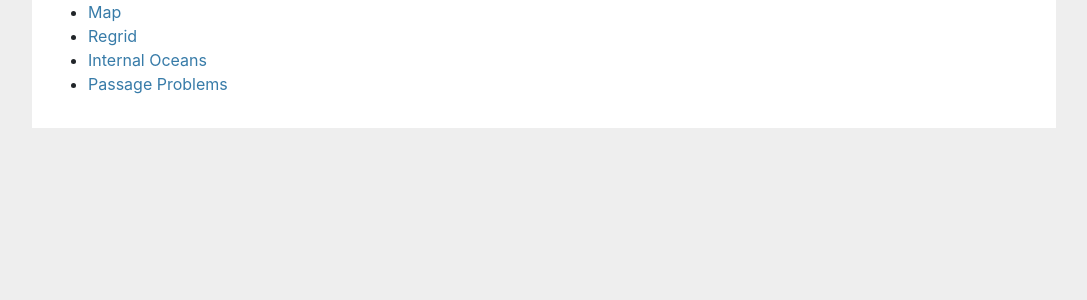
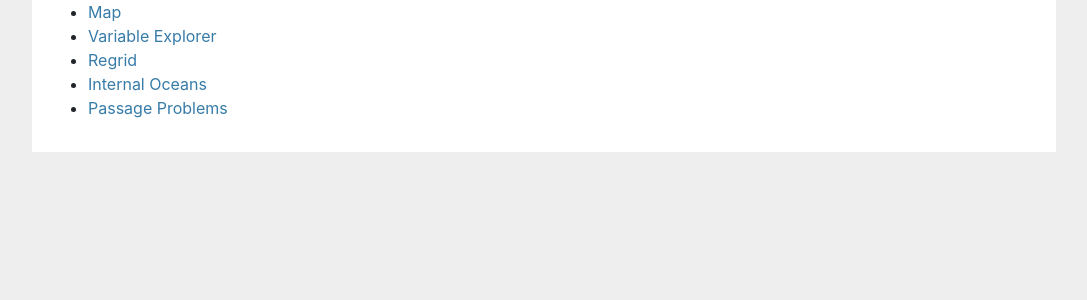
Before and after one commit to Paleoclim-CNRS/netcdf_editor_app, a Flask app: template netcdf_editor_app/templates/app/steps.html in a window 1280 px wide. Shown: the part 157-457 px from the top of the page, without its empty margins (96-1183 px from the left). Run offline with Flask 2, Linux system fonts and the light colour scheme; the template is opened without the code that fills it, so the values that code supplies are empty; some libraries are stand-ins or nearby versions.

Commit message:
Merge branch 'flask-vc-refactoring'

```diff
--- a/netcdf_editor_app/app.py
+++ b/netcdf_editor_app/app.py
@@ -105,6 +105,14 @@ def map(_id):
     script, div = components(plot)
     return render_template('app/map.html', script=script, div=div, data_file_id=_id)
 
+@bp.route('/<int:_id>/variable_explorer')
+@login_required
+def variable_explorer(_id):
+    script = server_document(url='http://localhost:5006/value_changer',
+                             arguments={'id': _id})
+    # Arguments are reached through Bokeh curdoc.session_context.request.arguments
+    # And hence through panel.state.curdoc.session_context.request.arguments
+    return render_template("app/panel_app.html", script=script, title="Variable Explorer")
 
 @bp.route('/<int:_id>/regrid', methods=('GET', 'POST'))
 @login_required
--- a/netcdf_editor_app/templates/app/steps.html
+++ b/netcdf_editor_app/templates/app/steps.html
@@ -10,6 +10,11 @@ Datafile chosen: {{ data_file_name }}
     <li>
         <a class="action" href="{{ url_for('app.map', _id=_id) }}">
             Map
+        </a>
+    </li>
+    <li>
+        <a class="action" href="{{ url_for('app.variable_explorer', _id=_id) }}">
+            Variable Explorer
         </a>
     </li>
     <li>
```
